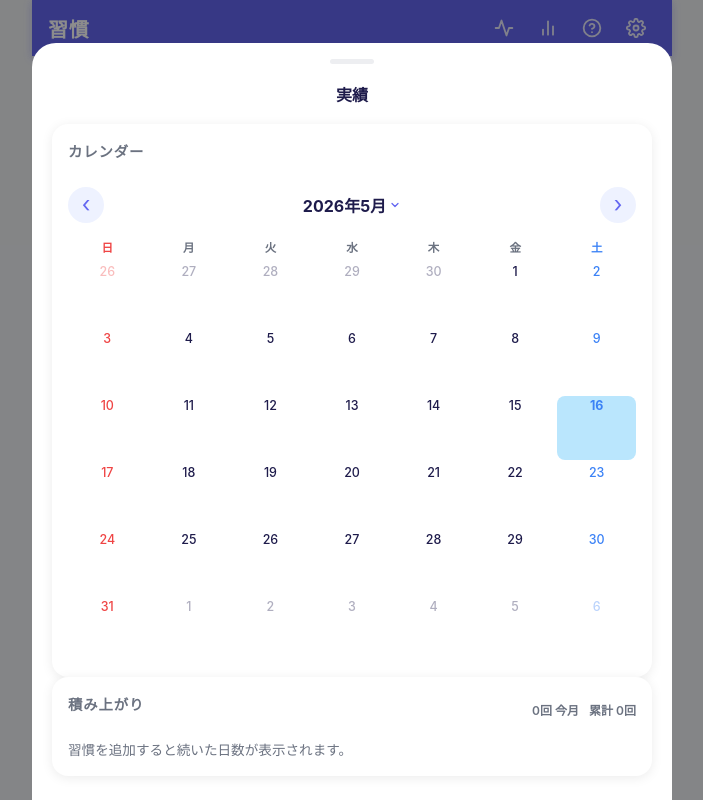
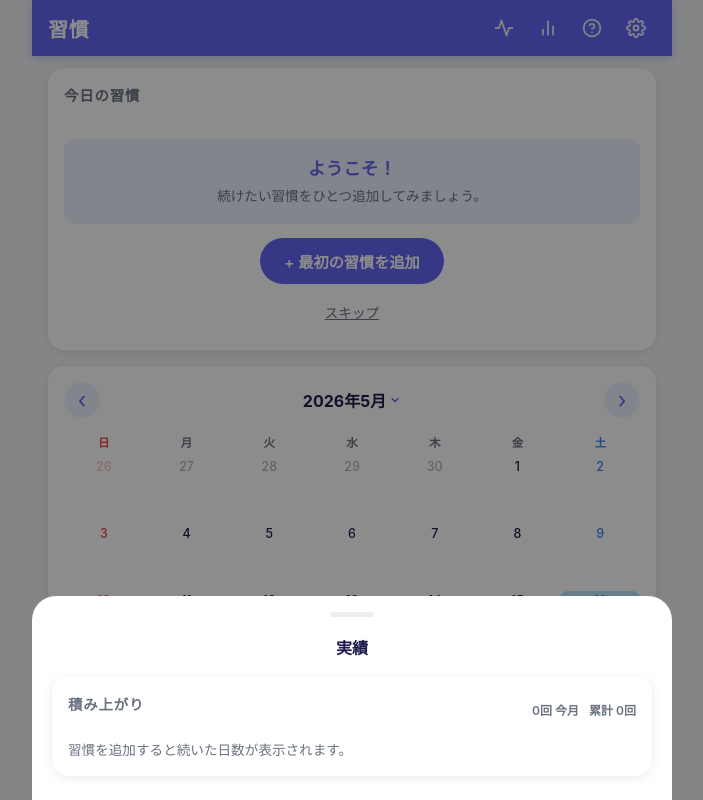
Before and after one commit to Junkoma2/habit-tracker, a React (Vite) app: page / in a window 1280 px wide. Both pictures are taken after a click on the button 792 px from the left and 28 px from the top of the page. Shown: the whole page, without its empty margins (288-991 px from the left). Built offline with nearby package versions, Linux system fonts and the light colour scheme.

Commit message:
fix: 実績モーダルからカレンダー削除・ホームカレンダー背景復元・カード間隔を調整

```diff
--- a/src/App.css
+++ b/src/App.css
@@ -265,7 +265,7 @@
 .habits-grid {
   display: grid;
   grid-template-columns: repeat(2, 1fr);
-  gap: 10px;
+  gap: 12px;
 }
 
 @media (min-width: 540px) {
--- a/src/App.jsx
+++ b/src/App.jsx
@@ -632,7 +632,7 @@ export default function App() {
             )}
           </section>
           {/* カレンダー（ホーム主役） */}
-          <div id="section-record" className="section-group">
+          <section id="section-record" className="section">
             <Calendar
               date={calendarDate}
               onDateChange={setCalendarDate}
@@ -642,7 +642,7 @@ export default function App() {
               onDayClick={(dateStr) => setModal({ type: 'day', dateStr })}
               onMonthTitleClick={() => setModal({ type: 'monthPicker' })}
             />
-          </div>
+          </section>
           <HabitTip tip={currentTip} visible={showDeepTip} returning={deepTipReturning} />
         </div>
       </main>
--- a/src/components/RecordView.jsx
+++ b/src/components/RecordView.jsx
@@ -1,4 +1,3 @@
-import Calendar from './Calendar'
 import Modal from './Modal'
 import HabitProgressLine from './HabitProgressLine'
 import { calcCurrentStreakWithMode, MILESTONES, getNextMilestone } from '../utils/stats'
@@ -60,22 +59,6 @@ export default function RecordView({
 
   const body = (
     <>
-      {/* #272: カレンダーを今日の習慣の直後（最上部）に配置 */}
-      <section className="section record-calendar-section">
-        <div className="section-header">
-          <h2 className="section-title">カレンダー</h2>
-        </div>
-        <Calendar
-          date={calendarDate}
-          onDateChange={onCalendarDateChange}
-          habits={habits}
-          records={records}
-          today={today}
-          onDayClick={onDayClick}
-          onMonthTitleClick={onMonthTitleClick}
-        />
-      </section>
-
       {/* 習慣の進捗 */}
       {activeHabits.length > 0 && (
         <section className="section record-phase-highlight-section">
```
